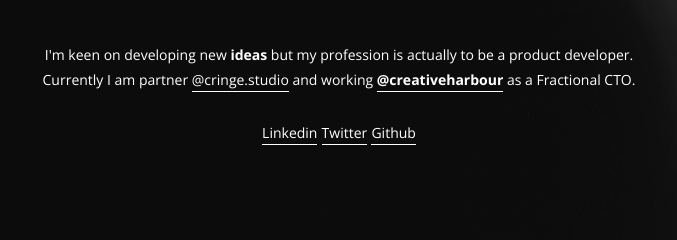
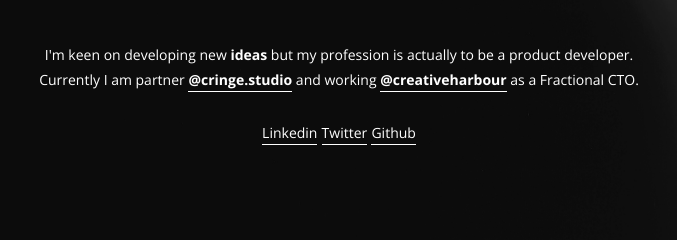
Before and after one commit to scerelli/personal-website, a plain HTML site: page index.html in a window 1280 px wide. Shown: the part 369-609 px from the top of the page, 301-978 px from the left. Drawn offline with nearby package versions, Linux system fonts and the light colour scheme.

Commit message:
Update index.html

```diff
--- a/index.html
+++ b/index.html
@@ -18,7 +18,7 @@
         <h3 class="personal-info__upper__subtitle">Product developer and IxD addicted</h3>
       </div>
       <p class="personal-info__description">
-        I'm keen on developing new <strong>ideas</strong> but my profession is actually to be a product developer.<br />Currently I am partner <a href="https://cringe.studio" />@cringe.studio</a> and working <a href="https://www.creativeharbour.io/"><strong>@creativeharbour</strong></a> as a Fractional CTO.
+        I'm keen on developing new <strong>ideas</strong> but my profession is actually to be a product developer.<br />Currently I am partner <strong><a href="https://cringe.studio" />@cringe.studio</a></strong> and working <a href="https://www.creativeharbour.io/"><strong>@creativeharbour</strong></a> as a Fractional CTO.
       </p>
       <div class="personal-info__contact">
         <a class="personal-info__contact__item" href="https://it.linkedin.com/in/stecerelli">Linkedin</a>
```
